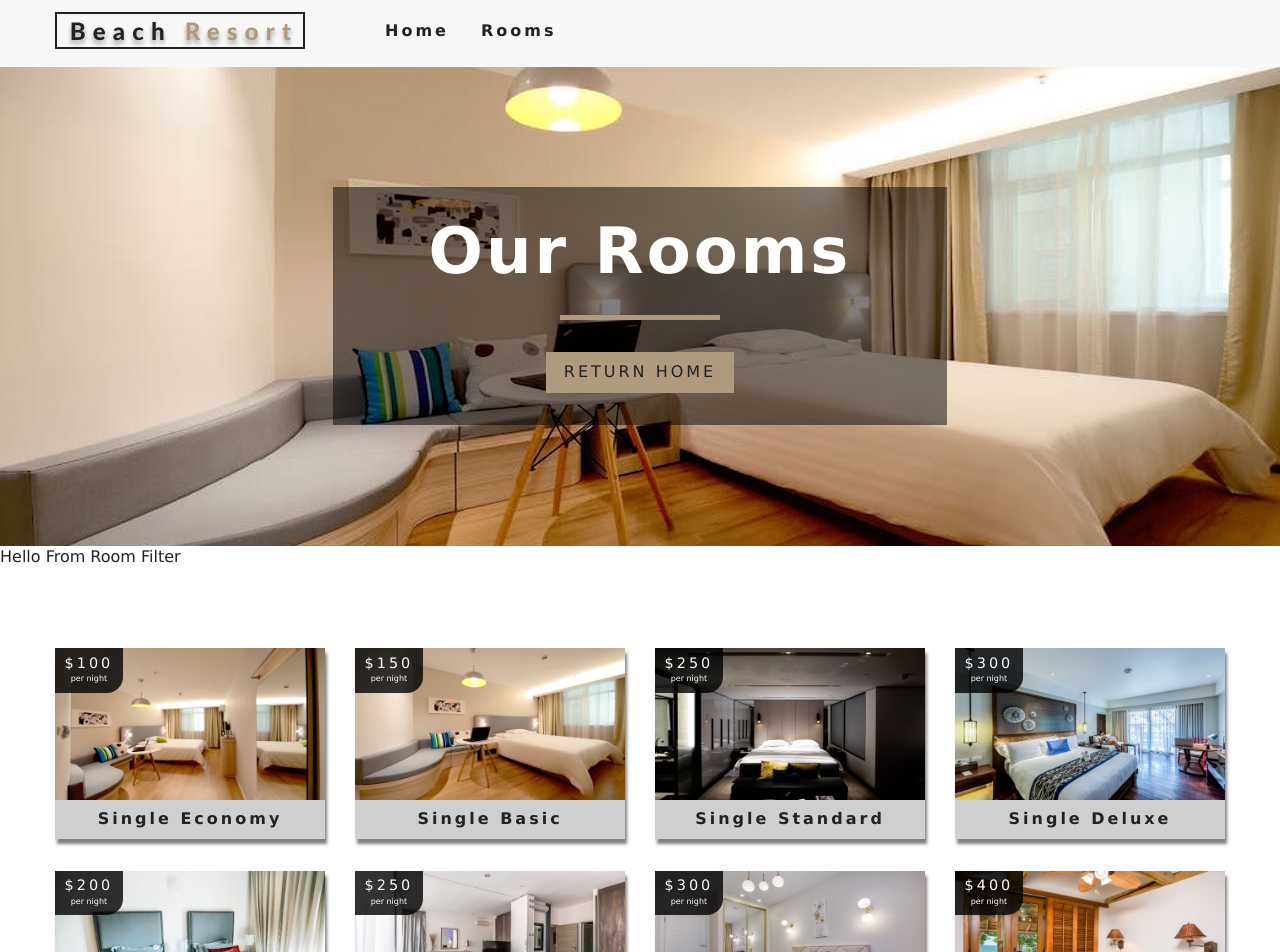
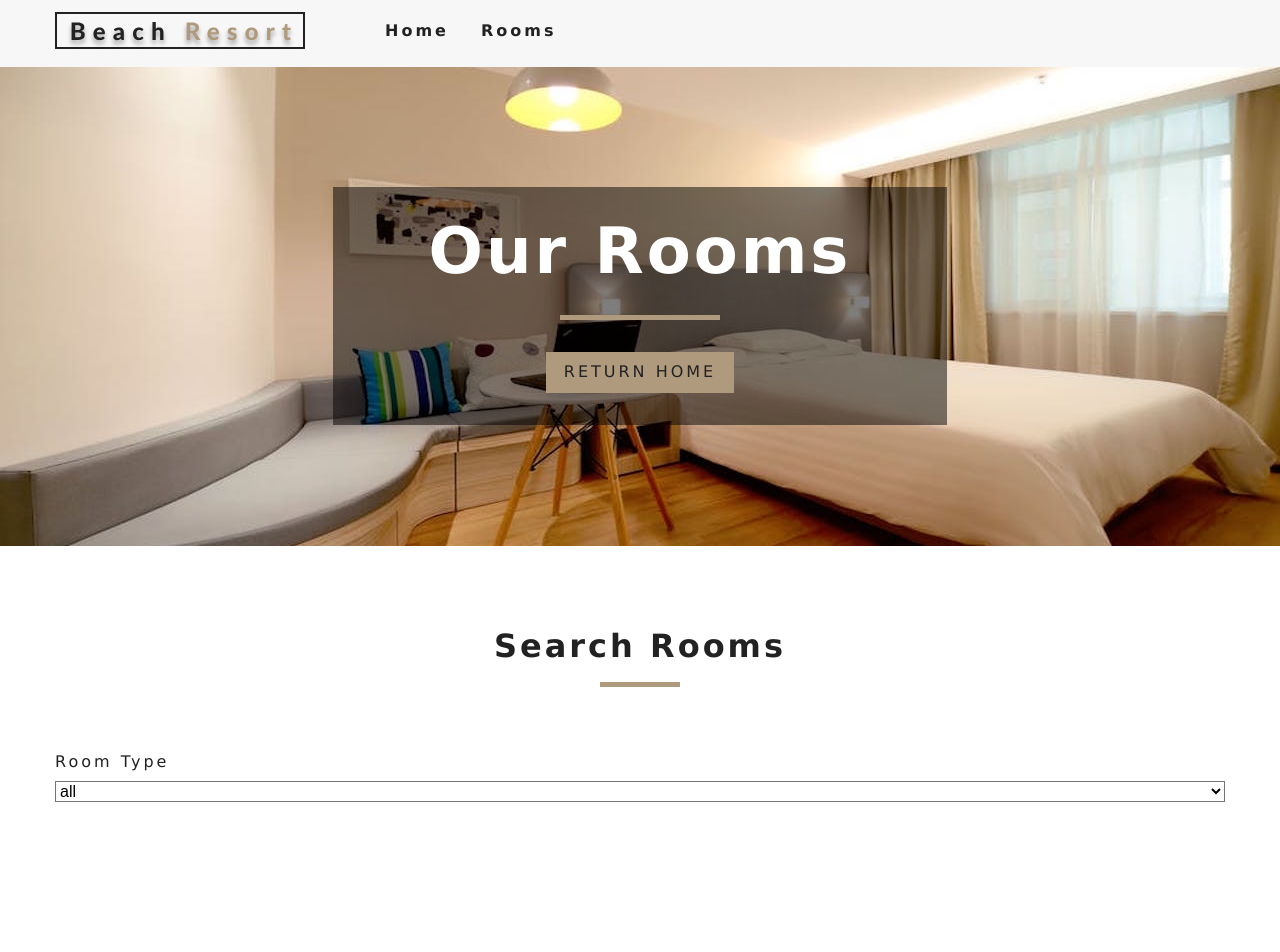
Before and after one commit to ads-andredesantana/Beach-Resort, a React (Create React App) app: page /rooms in a window 1280 px wide. Shown: the top 952 px of the page. Built offline with nearby package versions, Linux system fonts and the light colour scheme.

Commit message:
Creating the function getUnique to get unique values, store in a variable and use the values

```diff
--- a/src/components/RoomFilter.js
+++ b/src/components/RoomFilter.js
@@ -1,9 +1,64 @@
 import React from 'react'
+import { useContext } from "react";
+import { RoomContext } from "../context";
+import Title from "../components/Title";
 
-export default function RoomFilter() {
+// Creating a Function to get all unique values
+const getUnique = (items, value) => {
+  // Using Ste because It only accepts unique values
+  return [...new Set(items.map(item => item[value]))];
+};
+
+export default function RoomFilter({ rooms }) {
+  const context = useContext(RoomContext);
+  // Using React Hooks to acces the object values
+  const {
+    handleChange,
+    type,
+    capacity,
+    price,
+    minPrice,
+    maxPrice,
+    minSize,
+    maxSize,
+    breakfast,
+    pets
+  } = context;
+
+  // get unique types
+  let types = getUnique(rooms, "type");
+
+  // add all
+  types = ["all", ...types];
+
+  // map to jsx
+  types = types.map((item, index) => {
+    return <option value={item} key={index}>{item}</option>
+  })
+
+
+
+
   return (
-    <div>
-      Hello From Room Filter
-    </div>
+    <section className="filter-container">
+      <Title title="search rooms" />
+
+      <form className="filter-form">
+        {/* select type */}
+        <div className="form-group">
+          <label htmlFor="type">room type</label>
+          <select
+            name="type"
+            id="type"
+            value={type}
+            className="form-control"
+            onChange={handleChange}
+          >
+            {types}
+          </select>
+        </div>
+        {/* end of select type */}
+      </form>
+    </section>
   )
 }
```
Also changed, not shown: 1 other file (tests, documents, lock files or other folders).
